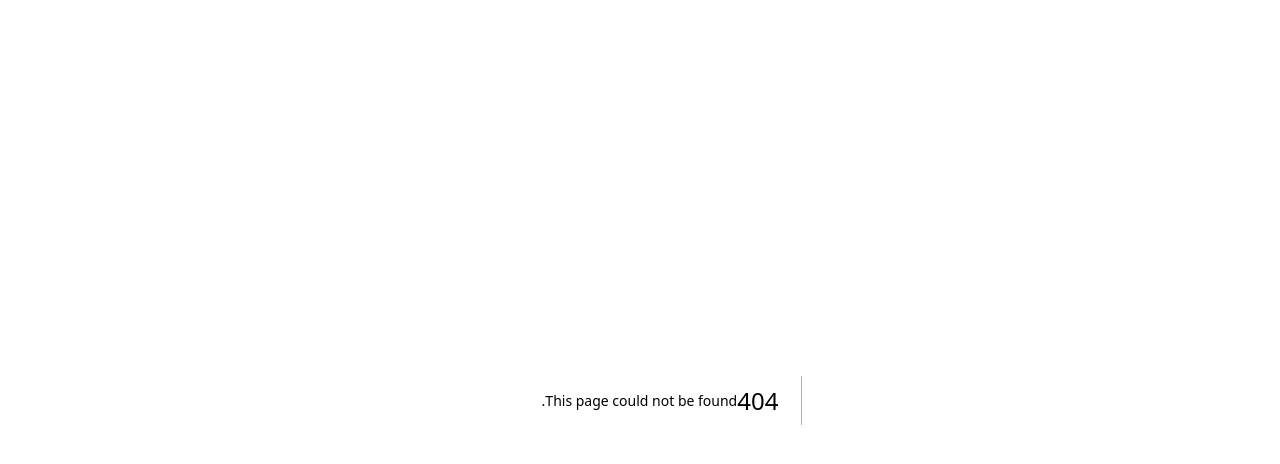
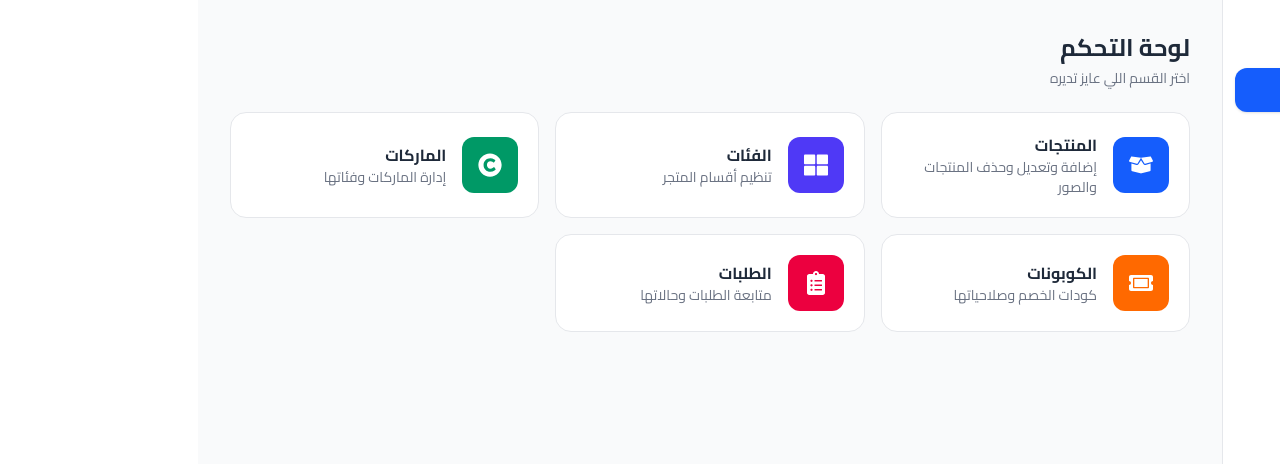
Before and after one commit to BasemSaid1/Shopping, a Next.js app: page /admin in a window 1280 px wide. Before the commit this address had no page. Shown: the top 464 px of the page. Built offline with nearby package versions, Linux system fonts and the light colour scheme.

Commit message:
first commit

```diff
--- /dev/null
+++ b/src/app/admin/layout.tsx
@@ -0,0 +1,20 @@
+import type { Metadata } from "next";
+import AdminSidebar from "@/components/admin/AdminSidebar";
+
+export const metadata: Metadata = {
+  title: "لوحة التحكم",
+  robots: { index: false, follow: false },
+};
+
+export default function AdminLayout({
+  children,
+}: {
+  children: React.ReactNode;
+}) {
+  return (
+    <div className="min-h-screen bg-gray-50 lg:flex">
+      <AdminSidebar />
+      <main className="min-w-0 flex-1 p-4 lg:p-8">{children}</main>
+    </div>
+  );
+}
--- /dev/null
+++ b/src/app/admin/page.tsx
@@ -0,0 +1,84 @@
+import Link from "next/link";
+import {
+  FaBoxOpen,
+  FaClipboardList,
+  FaCopyright,
+  FaThLarge,
+  FaTicketAlt,
+} from "react-icons/fa";
+import type { IconType } from "react-icons";
+
+const sections: {
+  href: string;
+  title: string;
+  text: string;
+  icon: IconType;
+  color: string;
+}[] = [
+  {
+    href: "/admin/products",
+    title: "المنتجات",
+    text: "إضافة وتعديل وحذف المنتجات والصور",
+    icon: FaBoxOpen,
+    color: "bg-blue-600",
+  },
+  {
+    href: "/admin/categories",
+    title: "الفئات",
+    text: "تنظيم أقسام المتجر",
+    icon: FaThLarge,
+    color: "bg-indigo-600",
+  },
+  {
+    href: "/admin/brands",
+    title: "الماركات",
+    text: "إدارة الماركات وفئاتها",
+    icon: FaCopyright,
+    color: "bg-emerald-600",
+  },
+  {
+    href: "/admin/coupons",
+    title: "الكوبونات",
+    text: "كودات الخصم وصلاحياتها",
+    icon: FaTicketAlt,
+    color: "bg-orange-500",
+  },
+  {
+    href: "/admin/orders",
+    title: "الطلبات",
+    text: "متابعة الطلبات وحالاتها",
+    icon: FaClipboardList,
+    color: "bg-rose-600",
+  },
+];
+
+export default function AdminHomePage() {
+  return (
+    <div>
+      <h1 className="text-2xl font-bold text-gray-800">لوحة التحكم</h1>
+      <p className="mt-1 text-sm text-gray-500">اختر القسم اللي عايز تديره</p>
+
+      <div className="mt-6 grid gap-4 sm:grid-cols-2 xl:grid-cols-3">
+        {sections.map(({ href, title, text, icon: Icon, color }) => (
+          <Link
+            key={href}
+            href={href}
+            className="group flex items-center gap-4 rounded-2xl border border-gray-200 bg-white p-5 transition hover:-translate-y-0.5 hover:shadow-md"
+          >
+            <span
+              className={`flex h-14 w-14 shrink-0 items-center justify-center rounded-xl text-2xl text-white ${color}`}
+            >
+              <Icon />
+            </span>
+            <div>
+              <h2 className="font-bold text-gray-800 group-hover:text-blue-600">
+                {title}
+              </h2>
+              <p className="text-sm text-gray-500">{text}</p>
+            </div>
+          </Link>
+        ))}
+      </div>
+    </div>
+  );
+}
--- /dev/null
+++ b/src/components/admin/AdminSidebar.tsx
@@ -0,0 +1,150 @@
+"use client";
+
+import { useState } from "react";
+import Link from "next/link";
+import { usePathname, useRouter } from "next/navigation";
+import {
+  FaBars,
+  FaBoxOpen,
+  FaClipboardList,
+  FaCopyright,
+  FaExternalLinkAlt,
+  FaSignOutAlt,
+  FaStore,
+  FaTachometerAlt,
+  FaThLarge,
+  FaTicketAlt,
+  FaTimes,
+} from "react-icons/fa";
+import type { IconType } from "react-icons";
+import { api } from "@/lib/api";
+
+const items: {
+  href: string;
+  label: string;
+  icon: IconType;
+  exact?: boolean;
+}[] = [
+  { href: "/admin", label: "لوحة التحكم", icon: FaTachometerAlt, exact: true },
+  { href: "/admin/products", label: "المنتجات", icon: FaBoxOpen },
+  { href: "/admin/categories", label: "الفئات", icon: FaThLarge },
+  { href: "/admin/brands", label: "الماركات", icon: FaCopyright },
+  { href: "/admin/coupons", label: "الكوبونات", icon: FaTicketAlt },
+  { href: "/admin/orders", label: "الطلبات", icon: FaClipboardList },
+];
+
+export default function AdminSidebar() {
+  const pathname = usePathname();
+  const router = useRouter();
+  const [open, setOpen] = useState(false);
+  const [loggingOut, setLoggingOut] = useState(false);
+
+  const isActive = (href: string, exact?: boolean) =>
+    exact ? pathname === href : pathname.startsWith(href);
+
+  async function handleLogout() {
+    setLoggingOut(true);
+    try {
+      await api.post("/auth/logout");
+      router.push("/login");
+      router.refresh();
+    } catch {
+      // لو فشل الطلب نفضل في الصفحة
+    } finally {
+      setLoggingOut(false);
+    }
+  }
+
+  const content = (
+    <div className="flex h-full flex-col">
+      <div className="flex items-center gap-2 px-5 py-5 text-xl font-bold text-blue-600">
+        <FaStore />
+        لوحة التحكم
+      </div>
+
+      <nav className="flex-1 space-y-1 px-3">
+        {items.map(({ href, label, icon: Icon, exact }) => (
+          <Link
+            key={href}
+            href={href}
+            onClick={() => setOpen(false)}
+            className={`flex items-center gap-3 rounded-xl px-4 py-3 text-sm font-semibold transition ${
+              isActive(href, exact)
+                ? "bg-blue-600 text-white shadow-sm"
+                : "text-gray-600 hover:bg-gray-100 hover:text-gray-900"
+            }`}
+          >
+            <Icon className="text-base" />
+            {label}
+          </Link>
+        ))}
+      </nav>
+
+      <div className="space-y-1 border-t border-gray-200 p-3">
+        <Link
+          href="/"
+          className="flex items-center gap-3 rounded-xl px-4 py-3 text-sm font-semibold text-gray-600 hover:bg-gray-100"
+        >
+          <FaExternalLinkAlt className="text-base" />
+          العودة للمتجر
+        </Link>
+        <button
+          type="button"
+          onClick={handleLogout}
+          disabled={loggingOut}
+          className="flex w-full items-center gap-3 rounded-xl px-4 py-3 text-sm font-semibold text-red-600 hover:bg-red-50 disabled:opacity-60"
+        >
+          <FaSignOutAlt className="text-base" />
+          تسجيل الخروج
+        </button>
+      </div>
+    </div>
+  );
+
+  return (
+    <>
+      {/* شاشات كبيرة */}
+      <aside className="sticky top-0 hidden h-screen w-64 shrink-0 border-e border-gray-200 bg-white lg:block">
+        {content}
+      </aside>
+
+      {/* موبايل */}
+      <div className="sticky top-0 z-30 flex items-center justify-between border-b border-gray-200 bg-white px-4 py-3 lg:hidden">
+        <span className="flex items-center gap-2 font-bold text-blue-600">
+          <FaStore />
+          لوحة التحكم
+        </span>
+        <button
+          type="button"
+          onClick={() => setOpen(true)}
+          aria-label="القائمة"
+          className="rounded-lg p-2 text-xl text-gray-700 hover:bg-gray-100"
+        >
+          <FaBars />
+        </button>
+      </div>
+
+      {open && (
+        <div className="fixed inset-0 z-40 lg:hidden">
+          <button
+            type="button"
+            aria-label="إغلاق"
+            onClick={() => setOpen(false)}
+            className="absolute inset-0 bg-black/40"
+          />
+          <aside className="absolute inset-y-0 start-0 w-72 max-w-[85%] bg-white shadow-xl">
+            <button
+              type="button"
+              onClick={() => setOpen(false)}
+              aria-label="إغلاق"
+              className="absolute end-3 top-4 rounded-lg p-2 text-gray-500 hover:bg-gray-100"
+            >
+              <FaTimes />
+            </button>
+            {content}
+          </aside>
+        </div>
+      )}
+    </>
+  );
+}
--- a/src/components/layout/AuthNavbar.tsx
+++ b/src/components/layout/AuthNavbar.tsx
@@ -5,6 +5,7 @@ import Navbar from "./Navbar";
 export default async function AuthNavbar() {
   const cookieStore = await cookies();
   const isLoggedIn = cookieStore.has("token");
+  const isAdmin = cookieStore.get("role")?.value === "ADMIN";
 
   let cartCount = 0;
 
@@ -18,5 +19,7 @@ export default async function AuthNavbar() {
     }
   }
 
-  return <Navbar isLoggedIn={isLoggedIn} cartCount={cartCount} />;
+  return (
+    <Navbar isLoggedIn={isLoggedIn} isAdmin={isAdmin} cartCount={cartCount} />
+  );
 }
--- a/src/components/layout/Navbar.tsx
+++ b/src/components/layout/Navbar.tsx
@@ -23,9 +23,11 @@ const links = [
 
 export default function Navbar({
   isLoggedIn,
+  isAdmin = false,
   cartCount,
 }: {
   isLoggedIn: boolean;
+  isAdmin?: boolean;
   cartCount: number;
 }) {
   const pathname = usePathname();
@@ -39,6 +41,7 @@ export default function Navbar({
         ...links,
         { href: "/orders", label: "طلباتي" },
         { href: "/profile", label: "حسابي" },
+        ...(isAdmin ? [{ href: "/admin", label: "لوحة التحكم" }] : []),
       ]
     : links;
 
--- a/src/proxy.ts
+++ b/src/proxy.ts
@@ -1,13 +1,20 @@
 import { NextResponse, type NextRequest } from "next/server";
 
 export function proxy(request: NextRequest) {
+  const { pathname, search } = request.nextUrl;
+
   if (!request.cookies.has("token")) {
     const loginUrl = new URL("/login", request.url);
-    loginUrl.searchParams.set(
-      "redirect",
-      request.nextUrl.pathname + request.nextUrl.search,
-    );
+    loginUrl.searchParams.set("redirect", pathname + search);
     return NextResponse.redirect(loginUrl);
+  }
+
+  // لوحة الأدمن: للمدير فقط (الباك اند بيفرض الصلاحية الفعلية)
+  if (
+    pathname.startsWith("/admin") &&
+    request.cookies.get("role")?.value !== "ADMIN"
+  ) {
+    return NextResponse.redirect(new URL("/", request.url));
   }
 
   return NextResponse.next();
@@ -21,5 +28,6 @@ export const config = {
     "/checkout/:path*",
     "/orders/:path*",
     "/profile/:path*",
+    "/admin/:path*",
   ],
 };
```
